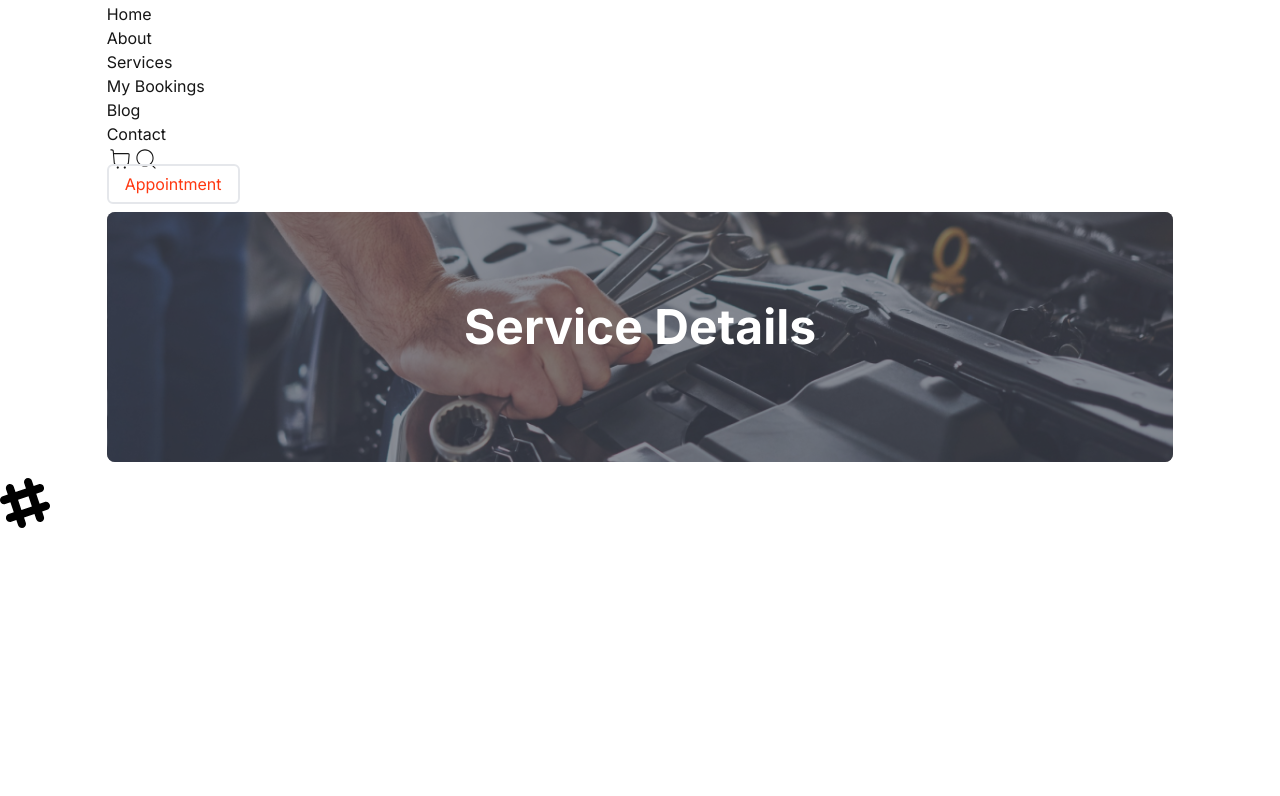
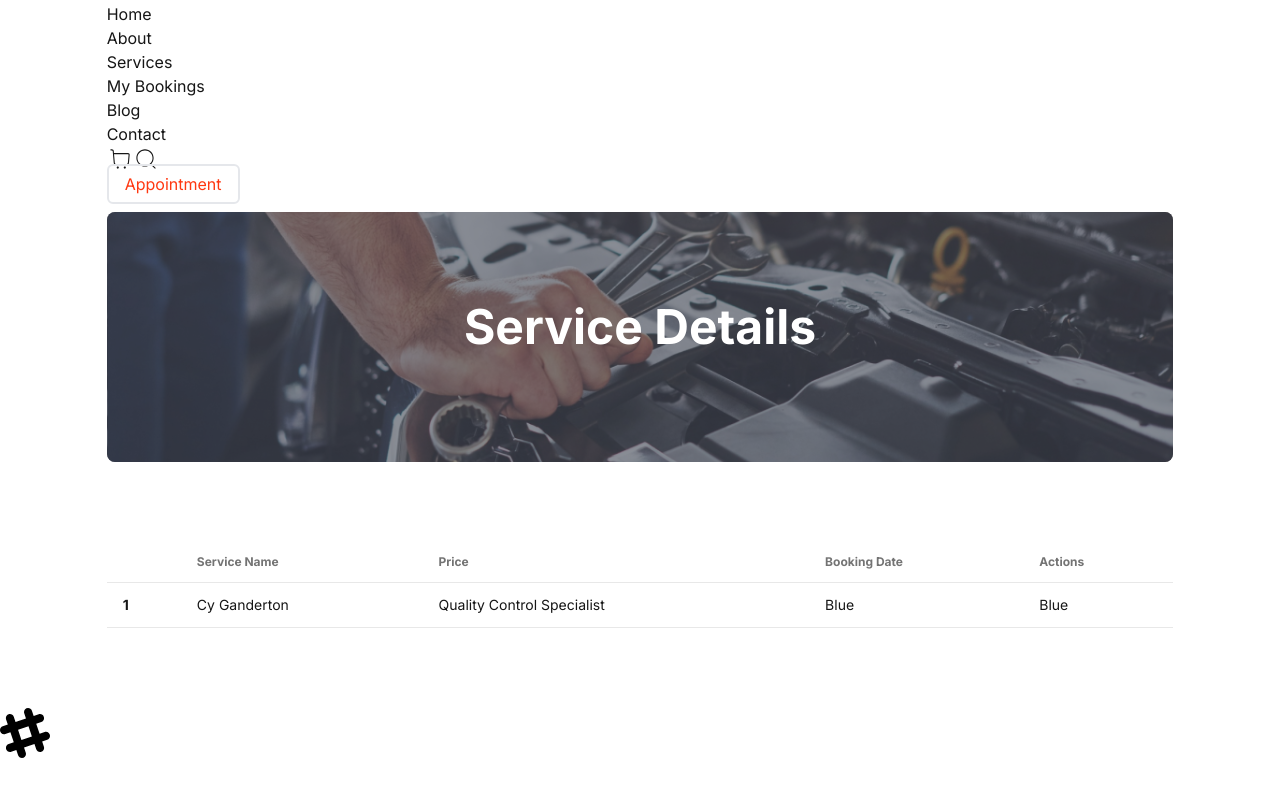
Before and after one commit to RakibHossen678/car-doctor-pro, a Next.js app: page /mybooking in a window 1280 px wide. Shown: the part 1267-2063 px from the top of the page. Before the commit the page ends 1987 px from the top, so only its background shows below. Built offline with nearby package versions, Linux system fonts and the light colour scheme; no server answers; the database is empty.

Commit message:
update some component

```diff
--- a/src/app/api/auth/[...nextauth]/route.js
+++ b/src/app/api/auth/[...nextauth]/route.js
@@ -42,7 +42,6 @@ const handler = NextAuth({
       clientSecret: process.env.NEXT_PUBLIC_GITHUB_SECRET,
     }),
   ],
-
   pages: {
     signIn: "/login",
   },
--- a/src/app/checkout/[id]/page.jsx
+++ b/src/app/checkout/[id]/page.jsx
@@ -34,7 +34,7 @@ const CheckoutPage = ({ params }) => {
   };
   useEffect(() => {
     loadService();
-  }, []);
+  }, [params.id]);
   return (
     <div className="w-10/12 mx-auto ">
       <div
--- a/src/app/mybooking/page.jsx
+++ b/src/app/mybooking/page.jsx
@@ -1,6 +1,23 @@
-import React from "react";
+"use client";
+
+import { useSession } from "next-auth/react";
+import { useEffect, useState } from "react";
 
 const page = () => {
+  const session = useSession();
+  const [booking, setBooking] = useState([]);
+  const loadData = async () => {
+    const resp = await fetch(
+      `http://localhost:3000/mybooking/api/${session?.data?.user?.email}`
+    );
+    const data = await resp.json();
+    setBooking(data.myBooking);
+    return data.myBooking;
+  };
+  useEffect(() => {
+    loadData();
+  }, []);
+  console.log(booking)
   return (
     <div className="w-10/12 mx-auto">
       <div
@@ -16,8 +33,29 @@ const page = () => {
           </div>
         </div>
       </div>
-      <div>
-
+      <div className="my-20">
+        <div className="overflow-x-auto">
+          <table className="table">
+            <thead>
+              <tr>
+                <th></th>
+                <th>Service Name</th>
+                <th>Price</th>
+                <th>Booking Date</th>
+                <th>Actions</th>
+              </tr>
+            </thead>
+            <tbody>
+              <tr>
+                <th>1</th>
+                <td>Cy Ganderton</td>
+                <td>Quality Control Specialist</td>
+                <td>Blue</td>
+                <td>Blue</td>
+              </tr>
+            </tbody>
+          </table>
+        </div>
       </div>
     </div>
   );
--- a/src/app/signUp/api/route.js
+++ b/src/app/signUp/api/route.js
@@ -11,7 +11,6 @@ export const POST = async (request) => {
       return Response.json({ message: "User Exist" }, { status: 303 });
     }
     const hashedPassword = await bcrypt.hash(newUser.pass, 14);
-    console.log(hashedPassword);
     const res = await userCollection.insertOne({
       ...newUser,
       pass: hashedPassword,
--- a/src/app/signUp/page.jsx
+++ b/src/app/signUp/page.jsx
@@ -21,9 +21,9 @@ const page = () => {
       },
     });
     console.log(resp);
-    // if (resp) {
-    //   form.reset();
-    // }
+    if (resp.status === 200) {
+      form.reset();
+    }
   };
   return (
     <div className="w-10/12 mx-auto my-12 flex items-center">
```
Also changed, not shown: src/app/login/page.jsx (line endings or trailing spaces).
